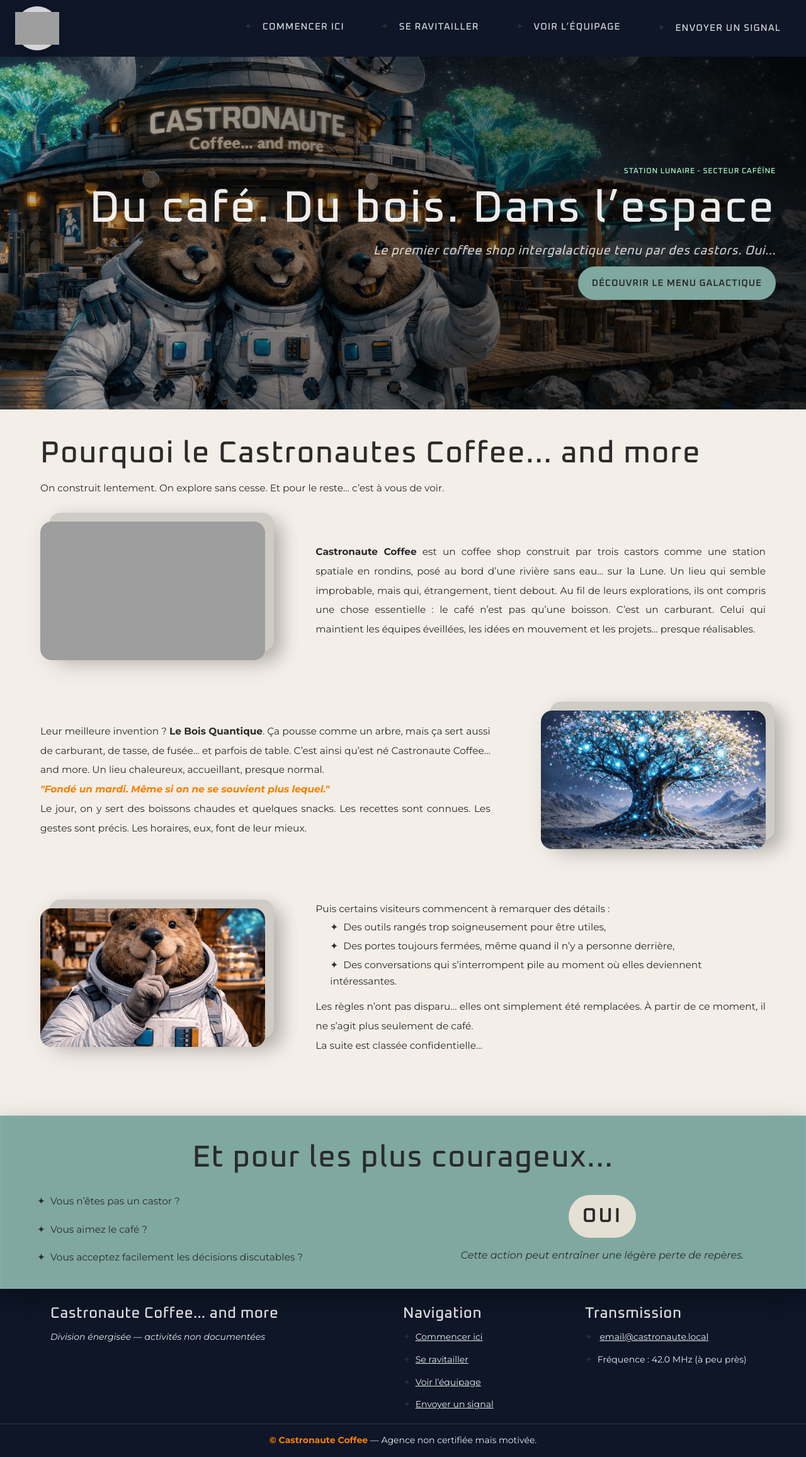
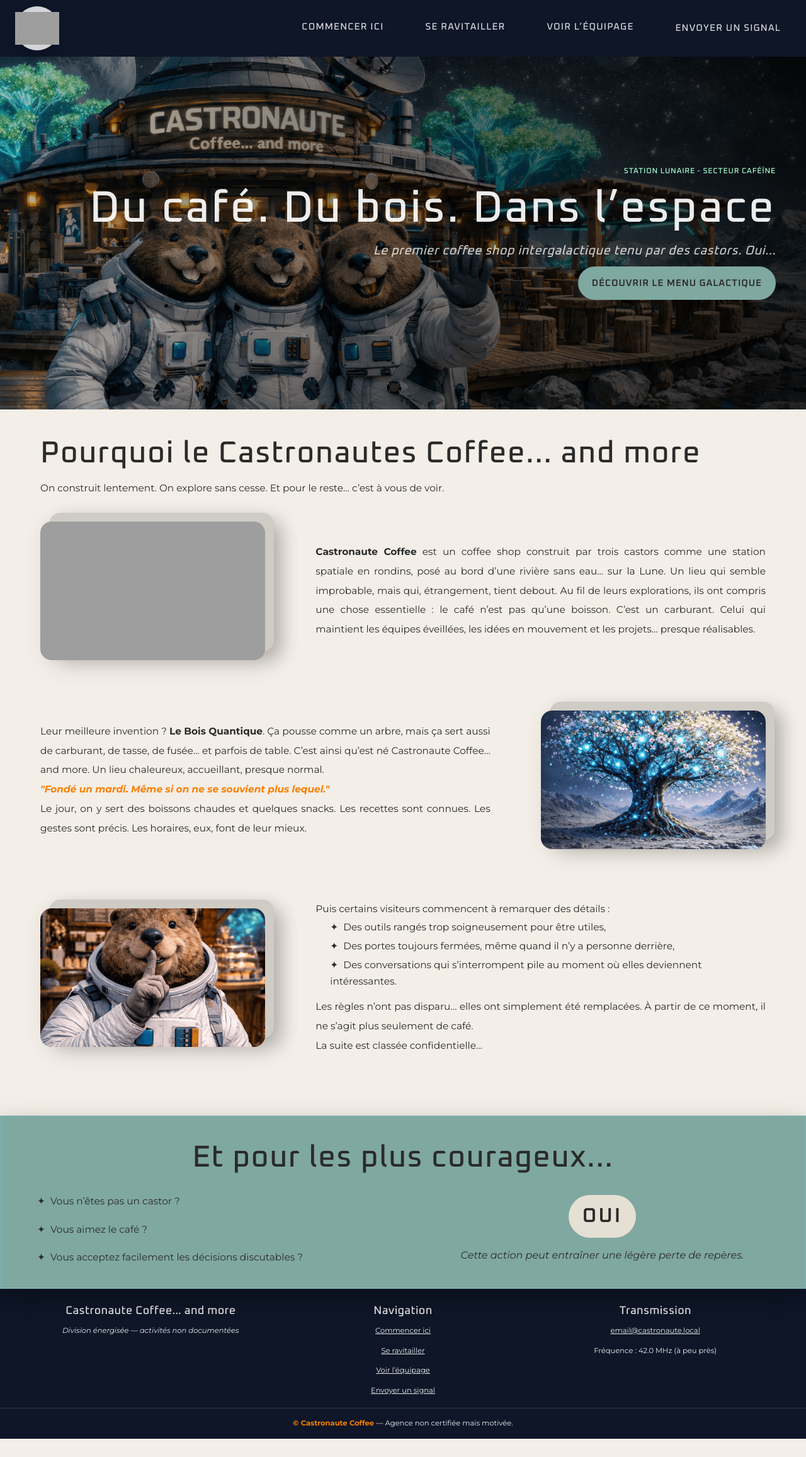
Before and after one commit to GwenP88/project-castronautes_coffee, a PHP site: page / in a window 1280 px wide. Shown: the whole page at 63% size. After the commit the page ends 2284 px from the top, so only its background shows below. Run offline with PHP 8.4, Linux system fonts and the light colour scheme; some libraries are stand-ins or nearby versions; grey boxes are pictures that could not be loaded.

Commit message:
style: footer layout, typography and spacing refinements

```diff
--- a/css/footer.css
+++ b/css/footer.css
@@ -1,8 +1,3 @@
-
-/* =========================
-        FOOTER
-   ========================= */
-
 footer{
     background: var(--structure);
     color: rgba(255,255,255,.92);
@@ -13,13 +8,16 @@ footer section{
     padding: 0;
 }
 
-.container-col-footer{
-    width: min(var(--container), calc(100% - (var(--gutter) * 2)));
+.container-col-footer {
+    width: 100%; /* pleine largeur */
+    max-width: 100%;
+    padding: 0 48px 18px;
     margin: auto;
     display: grid;
-    grid-template-columns: 2fr 1fr 1fr;
+    grid-template-columns: 1fr 1fr 1fr; /* colonnes égales */
     gap: 18px;
-    padding-bottom: 18px;
+    box-sizing: border-box;
+    text-align: center;
 }
 
 @media (max-width: 900px){
@@ -66,3 +64,13 @@ footer section{
 .footer-copyright strong{
     color: var(--accent2);
 }
+
+.footer-col p,
+.footer-col ul,
+.footer-col li, .footer-bottom p {
+    font-size: clamp(11px, 0.9vw, 14px);
+}
+
+.footer-title {
+    font-size: clamp(14px, 1.4vw, 20px);
+}
--- a/css/style.css
+++ b/css/style.css
@@ -132,6 +132,10 @@ li:last-child {
     margin-bottom: 0;
 }
 
+nav ul li::before, footer ul li::before {
+    content: none;
+}
+
 /* ----- Switch is-day / is-night ----- */
 body[data-theme="night"] .is-day,
 body.is-night-mode .is-day{ display: none !important; }
```
